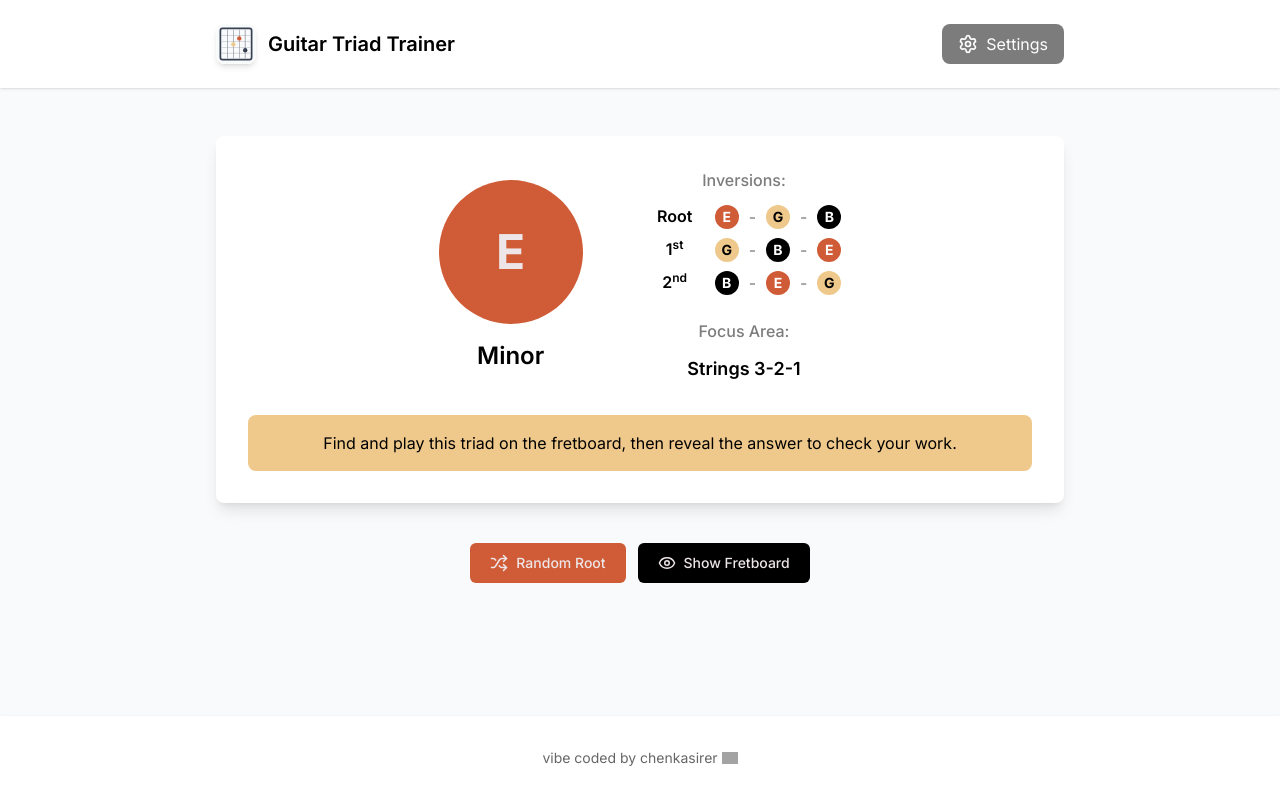
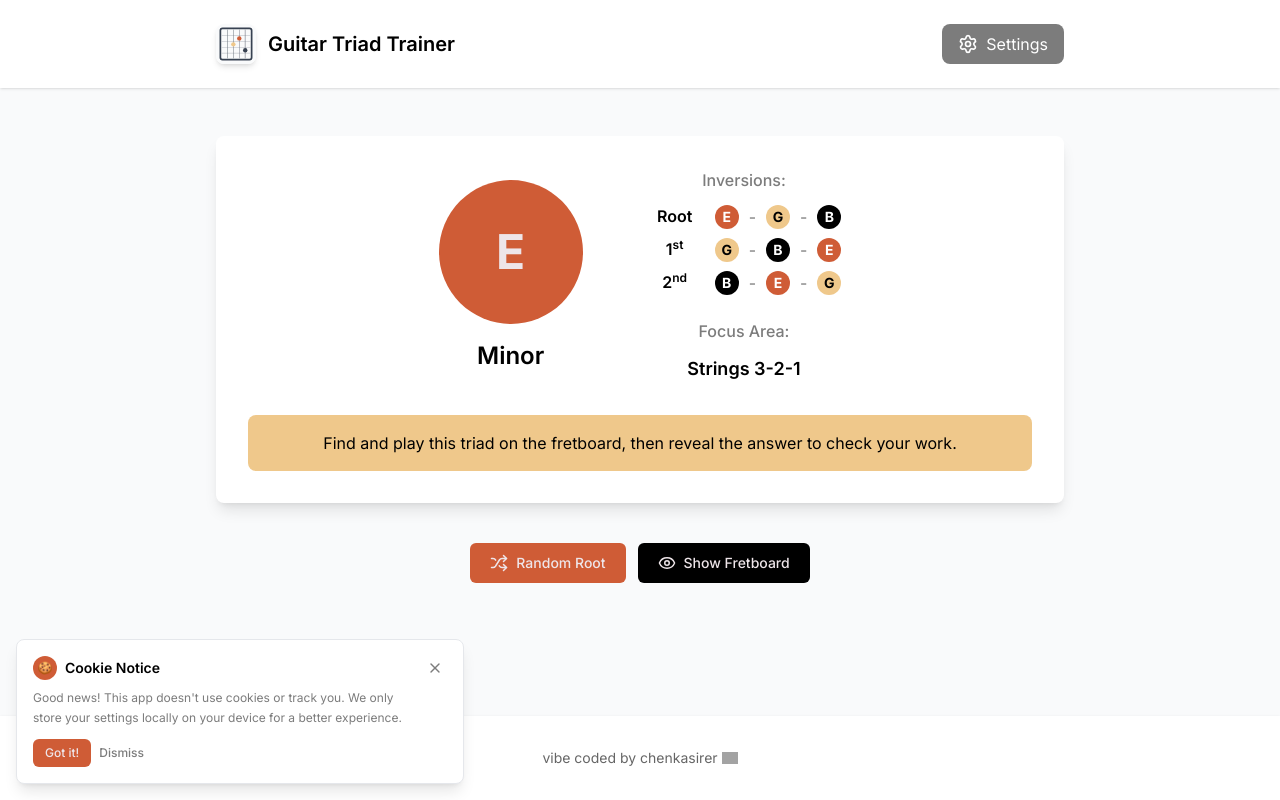
Before and after one commit to chenkasirer/triads, a React (Vite) app: page / in a window 1280 px wide. Built offline with nearby package versions, Linux system fonts and the light colour scheme; grey boxes are pictures that could not be loaded.

Commit message:
no-cookie notice

```diff
--- a/src/App.tsx
+++ b/src/App.tsx
@@ -4,6 +4,7 @@ import { getAllTriadPositions } from './fretboard';
 import Fretboard from './components/Fretboard';
 import ExerciseDisplay from './components/ExerciseDisplay';
 import SettingsPanel from './components/SettingsPanel';
+import CookieConsent from './components/CookieConsent';
 import { Shuffle, Eye, EyeOff } from 'lucide-react';
 import logoSvg from './assets/triad-fretboard.svg';
 
@@ -119,6 +120,9 @@ function App() {
           </div>
         </div>
       </footer>
+
+      {/* Cookie Consent */}
+      <CookieConsent />
     </div>
   );
 }
--- /dev/null
+++ b/src/components/CookieConsent.tsx
@@ -0,0 +1,65 @@
+import React, { useState, useEffect } from 'react';
+import { X } from 'lucide-react';
+
+const CookieConsent: React.FC = () => {
+  const [isVisible, setIsVisible] = useState(false);
+
+  useEffect(() => {
+    // Show after a brief delay for better UX
+    const timer = setTimeout(() => setIsVisible(true), 1500);
+    return () => clearTimeout(timer);
+  }, []);
+
+  const handleAccept = () => {
+    setIsVisible(false);
+  };
+
+  const handleDismiss = () => {
+    setIsVisible(false);
+  };
+
+  if (!isVisible) return null;
+
+  return (
+    <div className="fixed bottom-4 left-4 right-4 z-50 md:left-4 md:right-auto md:max-w-md">
+      <div className="bg-white rounded-lg shadow-lg border border-gray-200 p-4 transform transition-all duration-300 ease-in-out">
+        <div className="flex items-start gap-3">
+          <div className="flex-1">
+            <div className="flex items-center gap-2 mb-2">
+              <div className="w-6 h-6 rounded-full bg-flame flex items-center justify-center">
+                <span className="text-lavender-blush text-xs">🍪</span>
+              </div>
+              <h3 className="font-semibold text-black text-sm">Cookie Notice</h3>
+            </div>
+            <p className="text-gray text-xs leading-relaxed mb-3">
+              Good news! This app doesn't use cookies or track you. We only store your settings locally on your device for a better experience.
+            </p>
+            <div className="flex gap-2">
+              <button
+                onClick={handleAccept}
+                className="bg-flame text-lavender-blush px-3 py-1.5 rounded-md text-xs font-medium hover:bg-flame transition-colors"
+              >
+                Got it!
+              </button>
+              <button
+                onClick={handleDismiss}
+                className="text-gray hover:text-black text-xs font-medium transition-colors"
+              >
+                Dismiss
+              </button>
+            </div>
+          </div>
+          <button
+            onClick={handleDismiss}
+            className="text-gray hover:text-black transition-colors p-1"
+            aria-label="Dismiss cookie notice"
+          >
+            <X size={16} />
+          </button>
+        </div>
+      </div>
+    </div>
+  );
+};
+
+export default CookieConsent;
```
